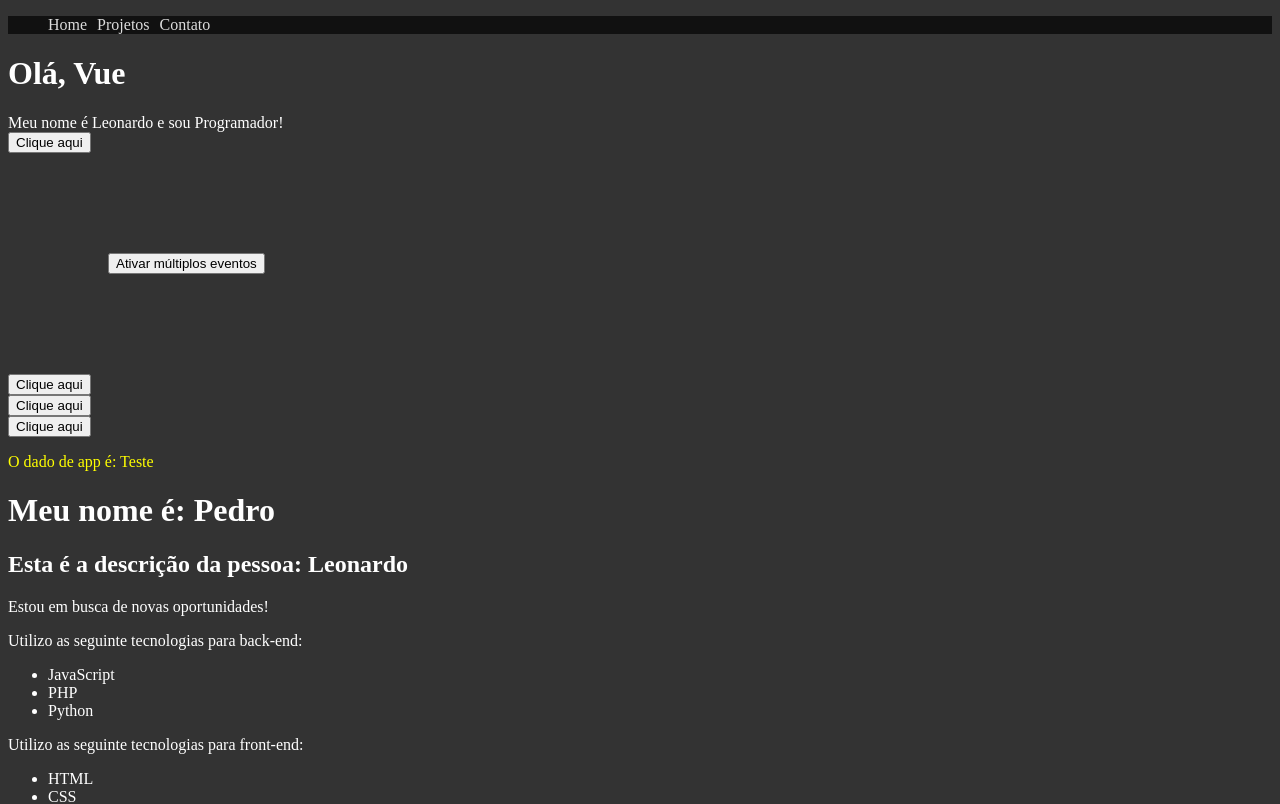
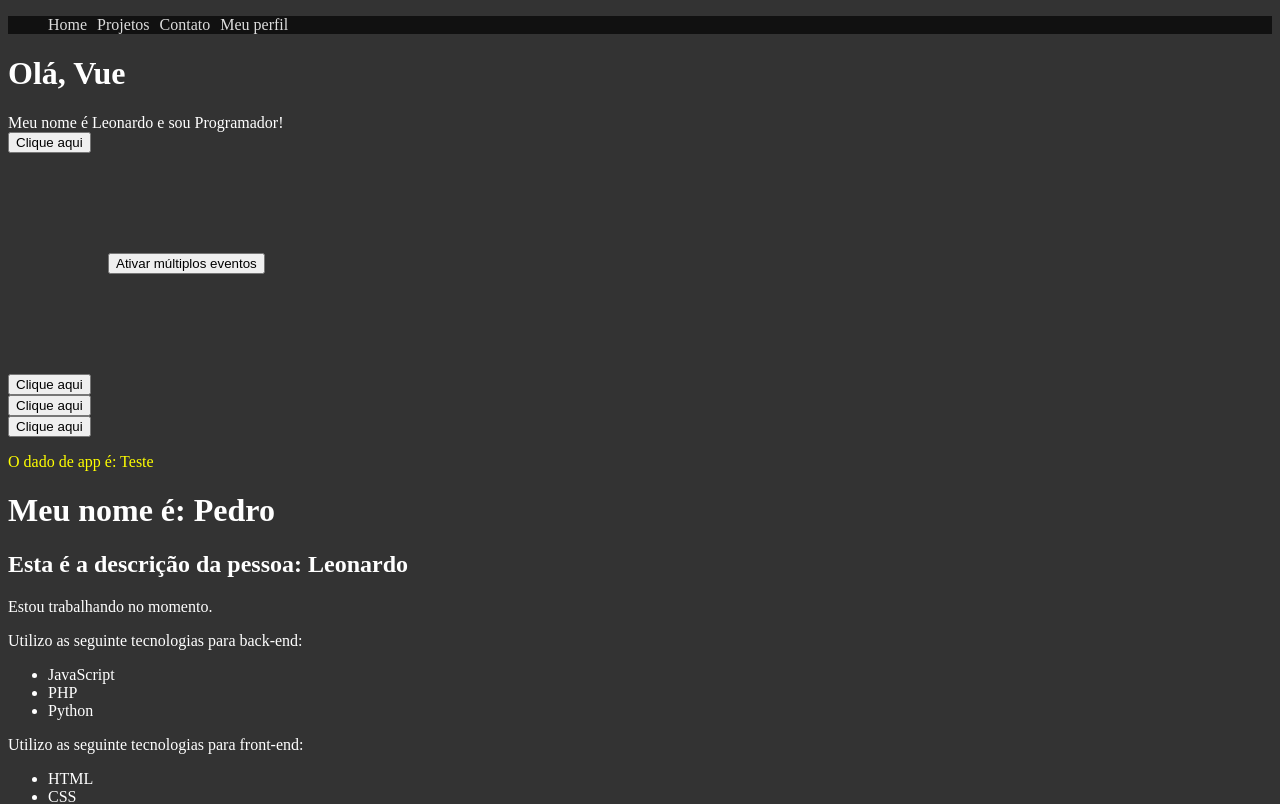
Before and after one commit to leojosants/VueJs, a Vue app in the folder projeto_vue/: page / in a window 1280 px wide. Shown: the top 804 px of the page. Built offline with nearby package versions, Linux system fonts and the light colour scheme.

Commit message:
Utilizando props
Neste vídeo você vai ver como utilizar as props no #Vue, props é um recurso para passar dado do componente pai para o componente filho, podendo alterar como cada componente é executado de forma individual.

```diff
--- a/projeto_vue/src/App.vue
+++ b/projeto_vue/src/App.vue
@@ -1,7 +1,7 @@
 <!--  -->
 <template>
   <div>
-    <Header />
+    <Header :esta_logado="true" />
     <PrimeiroComponente />
     <p class="paragrafo-pai">O dado de app é: {{ testanto }}</p>
     <LifeCycle />
--- a/projeto_vue/src/components/Header.vue
+++ b/projeto_vue/src/components/Header.vue
@@ -5,13 +5,17 @@
             <li><a href="#">Home</a></li>
             <li><a href="#">Projetos</a></li>
             <li><a href="#">Contato</a></li>
+            <li v-if="esta_logado">
+                <a href="#">Meu perfil</a>
+            </li>
         </ul>
     </div>
 </template>
 
 <script>
     export default {
-        name: 'Header'
+        name: 'Header',
+        props: ['esta_logado']
     }
 </script>
 
--- a/projeto_vue/src/components/Info.vue
+++ b/projeto_vue/src/components/Info.vue
@@ -41,11 +41,14 @@
         Picture
     },
 
+    props: {
+        email: String,
+        esta_trabalhando: Boolean
+    },
+
     data() {
         return {
-            esta_trabalhando: false,
             mostrar_email: false,
-            email: "leo@gmail",
             meu_link: "https://github.com/leojosants",
             textoBotao: 'Mostrar e-mail',
 
--- a/projeto_vue/src/components/Pessoa.vue
+++ b/projeto_vue/src/components/Pessoa.vue
@@ -2,7 +2,7 @@
 <template>
     <div>
         <h2>Esta é a descrição da pessoa: {{ nome }}</h2>
-        <Info />
+        <Info :email="email" :esta_trabalhando=true />
         <Form />
     </div>
 </template>
@@ -21,7 +21,8 @@
 
         data() {
             return {
-                nome: 'Leonardo'
+                nome: 'Leonardo',
+                email: 'leo@gmail'
             }
         }
     }
```
